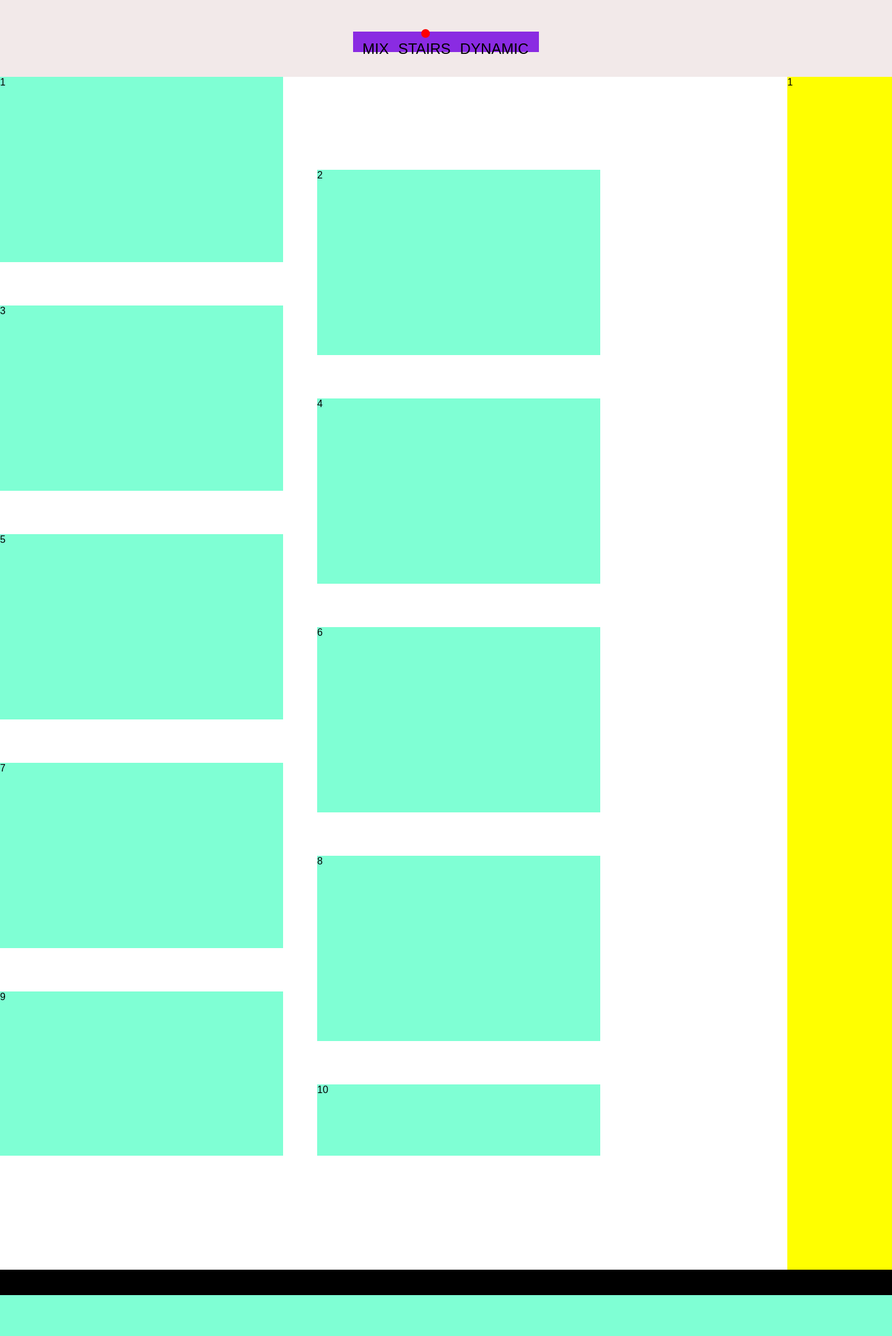
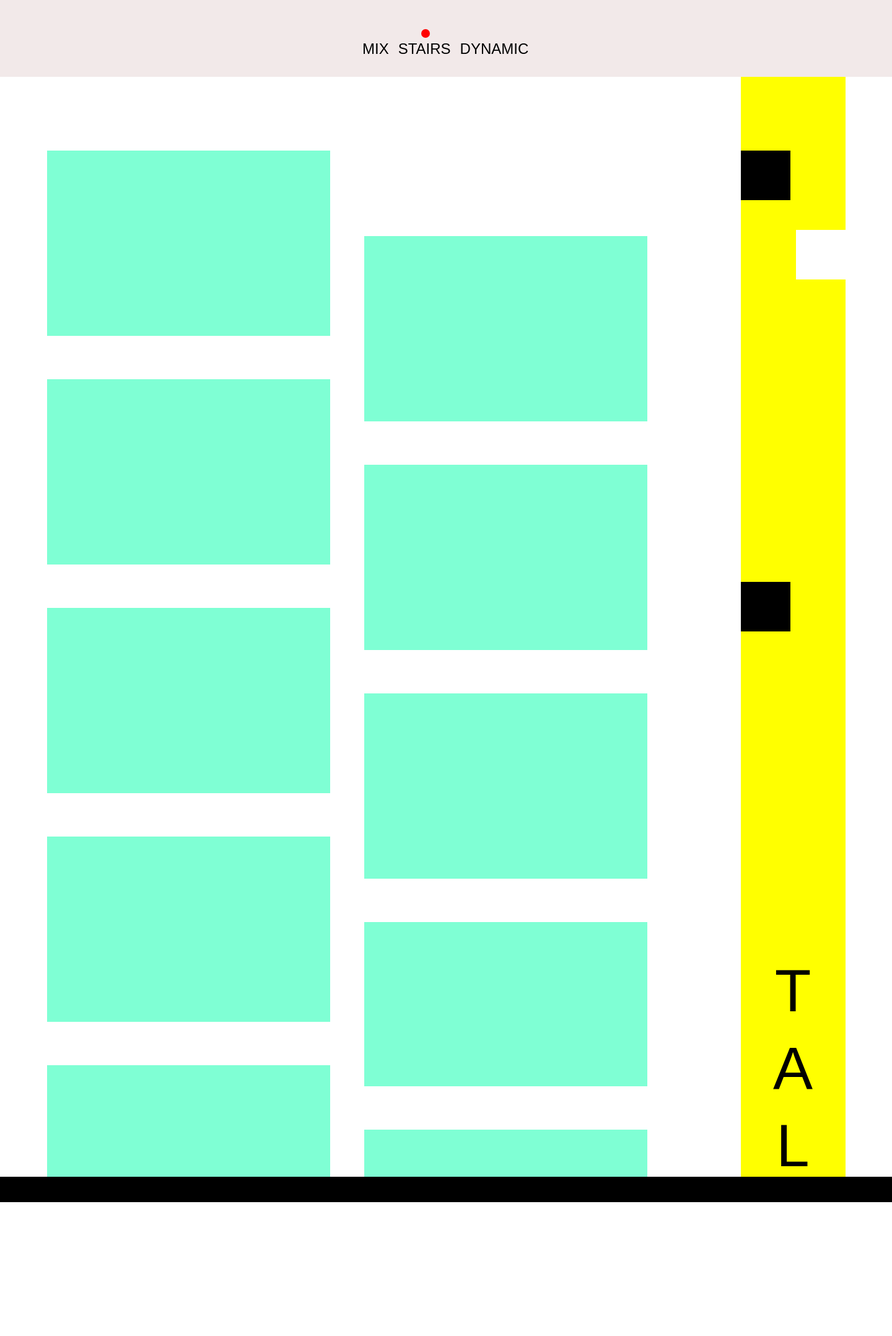
Before and after one commit to TalAdivi/Web2019, a PHP site: page /exercises/ex3/layout2.html in a window 1440 px wide. Shown: the whole page at 62% size. Before the commit the page ends 2090 px from the top, so only its background shows below. Run offline with PHP 8.4, Linux system fonts and the light colour scheme.

Commit message:
proceeding

```diff
--- a/Semester B web 2019/exercises/ex3/include/style.css
+++ b/Semester B web 2019/exercises/ex3/include/style.css
@@ -25,7 +25,7 @@ a {
 
 
 footer {
-    float:left;
+    position: relative;
     width: 100%;
     height: 41px;
     background-color: #000000;
@@ -35,7 +35,7 @@ ul{
     width: 300px;
     height: 33px;
     margin: 50px auto;
-    background-color: blueviolet;
+    /* background-color: blueviolet; */
     list-style-type: none;
 }
 
@@ -62,7 +62,7 @@ ul li span{
 }
 
 article {
-    background-color: black;
+    background-color:#000000;
     width: 126px;
     height: 94px;
     margin-top: 15px;
@@ -80,7 +80,7 @@ article {
     height: 14px;
     width: 14px;
     bottom: 4px;
-    background-color: red;
+    background-color:#ff0000;
     border-radius: 50%;
 
 }
@@ -254,21 +254,98 @@ article {
 }
 
 #layout2 #wrapper{
-    width: 1440px;
-    height: 624px;
+    /* width: 1289px; */
+    width: 1289px;
+    height: 1775px;
     margin: 0px auto;
-    /* margin-top: 119px; */
+
 
 }
 
-.flex-container{
+.flex-container .firstBlackBox{
+    margin-top:119px;
+    float: left;
+    height: 80px;
+    width: 80px;
+    background-color:#000000;
+}
+
+.flex-container .whiteBox{
+    margin-top:247px;
+    float: right;
+    height: 80px;
+    width: 80px;
+    background-color:#ffffff;
+}
+
+.flex-container .secondBlackBox{
+    margin-top:616px;
+    float: left;
+    height: 80px;
+    width: 80px;
+    background-color:#000000;
+}
+
+.sideText{
+    margin-top:1420px;
+   position: relative;
+}
+
+.sideText span{
+    display: block;
+    font-size: 96px;
+    text-align: center;
+    color: #000000;
+}
+
+.sideText ol li{
+    text-align: center;
+    list-style-type: none;
+    margin-bottom: 15px;
+}
+
+.flex-container #leftBoxes{
+    float: right;
+    padding-top:119px;
+    width: 457px;
+    height: 1775px;
+}
+
+.flex-container #leftBoxes div{
+    margin-bottom: 70px;
+}
+
+.flex-container #rightBoxes{
+    float: right;
+    padding-top:257px;
+    width: 457px;
+    height: 1775px;
+    margin-left:55px;
+    margin-right: 151px;
+}
+
+.flex-container #rightBoxes div{
+    margin-bottom: 70px;
+}
+
+
+.flex-container div {
+
+    background-color: #7fffd4;
+}
+
+#layout2 aside{
+    float: right;
+    background-color:#ffff00;
+    width: 169px;
+    height: 1800px;
+
 
 }
 
-.flex-container div {
-    float:left;
-    background-color: aquamarine;
-    margin-right: 55px;
+
+#layout2{
+
 }
 
 #layout2 .box1{
@@ -277,8 +354,6 @@ article {
 }
 
 #layout2 .box2{
-    margin-top: 150px;
-    margin-bottom: -80px;
     width: 457px;
     height: 299px;
 
@@ -290,20 +365,17 @@ article {
 }
 
 #layout2 .box4{
-    margin-top: 150px;
-    margin-bottom: -80px;
     width: 457px;
     height: 299px;
 }
 
 #layout2 .box5{
     width: 457px;
-    height: 299px;
+    height: 205px;
+    /* height: 265px; */
 }
 
 #layout2 .box6{
-    margin-top: 150px;
-    margin-bottom: -80px;
     width: 457px;
     height: 299px;
 }
@@ -314,8 +386,6 @@ article {
 }
 
 #layout2 .box8{
-    margin-top: 150px;
-    margin-bottom: -80px;
     width: 457px;
     height: 299px;
 }
@@ -326,19 +396,12 @@ article {
 }
 
 #layout2 .box10{
-    margin-top: 150px;
-    margin-bottom: -80px;
     width: 457px;
     height: 115px;
 }
 
 
-#layout2 aside{
-    float: right;
-    background-color: yellow;
-    width: 169px;
-    height: 1925px;
-}
+
 
 /* lec_4_46 */
 
@@ -346,7 +409,7 @@ article {
     position: relative;
     width: 450px;
     height: 150px;
-    background: red;
+    background:#ff0000;
 }
 
 #brand p {
@@ -354,7 +417,7 @@ article {
     right: 0px;
     top: 15px;
     text-align: center;
-    background: yellow;
+    background: #ffff00;
 }
 
 /* /lec_4_46 */
--- a/Semester B web 2019/exercises/ex3/layout2.html
+++ b/Semester B web 2019/exercises/ex3/layout2.html
@@ -14,24 +14,41 @@
             <li><a href="layout3.html"><span>DYNAMIC</span></a></li>
         </ul>
     </header>
+
+
     <div id="wrapper">
+        <section class="flex-container">
+            <aside>
+                <div class="firstBlackBox"></div>
+                <div class="whiteBox"></div>
+                <div class="secondBlackBox"></div>
+                <section class="sideText">
+                        <ol>
+                    <li><a href="https://he.wikipedia.org/wiki/%D7%A9%D7%A4%D7%99%D7%98%D7%94_(%D7%96%D7%9E%D7%A8%D7%AA)"><span>T</span></a></li>
 
-        <section><aside>1</aside></section>
+                    <li><a href="https://he.wikipedia.org/wiki/%D7%95%D7%95%D7%91%D7%95%D7%96%D7%9C%D7%94"><span>A</span></a></li>
 
-        <section class="flex-container">
-            <div class="box1">1</div>
-            <div class="box2">2</div>
-            <div class="box3">3</div>
-            <div class="box4">4</div>
-            <div class="box5">5</div>
-            <div class="box6">6</div>
-            <div class="box7">7</div>
-            <div class="box8">8</div>
-            <div class="box9">9</div>
-            <div class="box10">10</div>
+                    <li><a href="https://he.wikipedia.org/wiki/%D7%A9%D7%99%D7%A0%D7%94#%D7%A9%D7%A0%D7%AA_REM"><span>L</span></a></li>
+                         </ol>
+                </section>
+            </aside>
+            <section id="rightBoxes">
+                <div class="box6"></div>
+                <div class="box7"></div>
+                <div class="box8"></div>
+                <div class="box9"></div>
+                <div class="box10"></div>
+            </section>
+            <section id="leftBoxes">
+                <div class="box1"></div>
+                <div class="box2"></div>
+                <div class="box3"></div>
+                <div class="box4"></div>
+                <div class="box5"></div>
+            </section>
+
         </section>
     </div>
-
     <footer>1</footer>
 </body>
 
```
